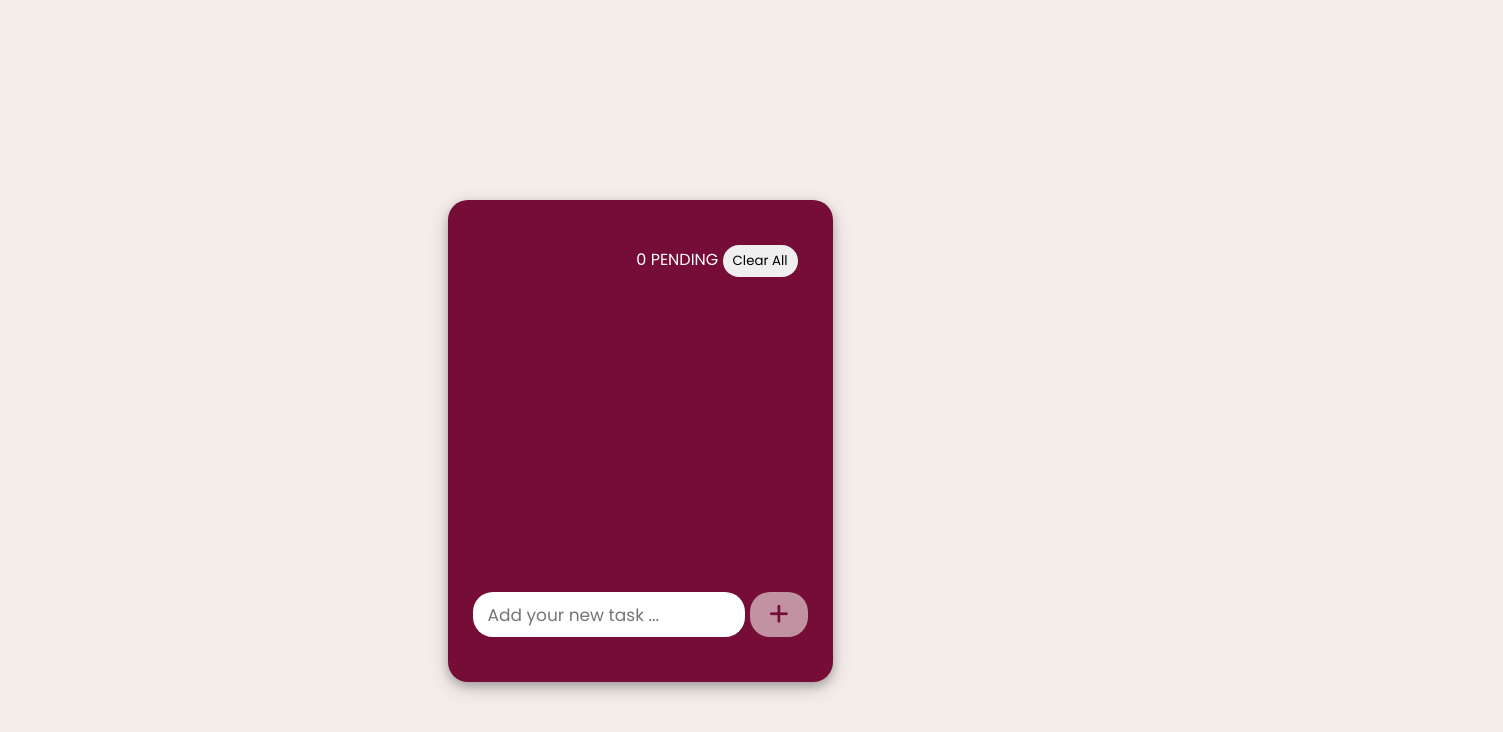
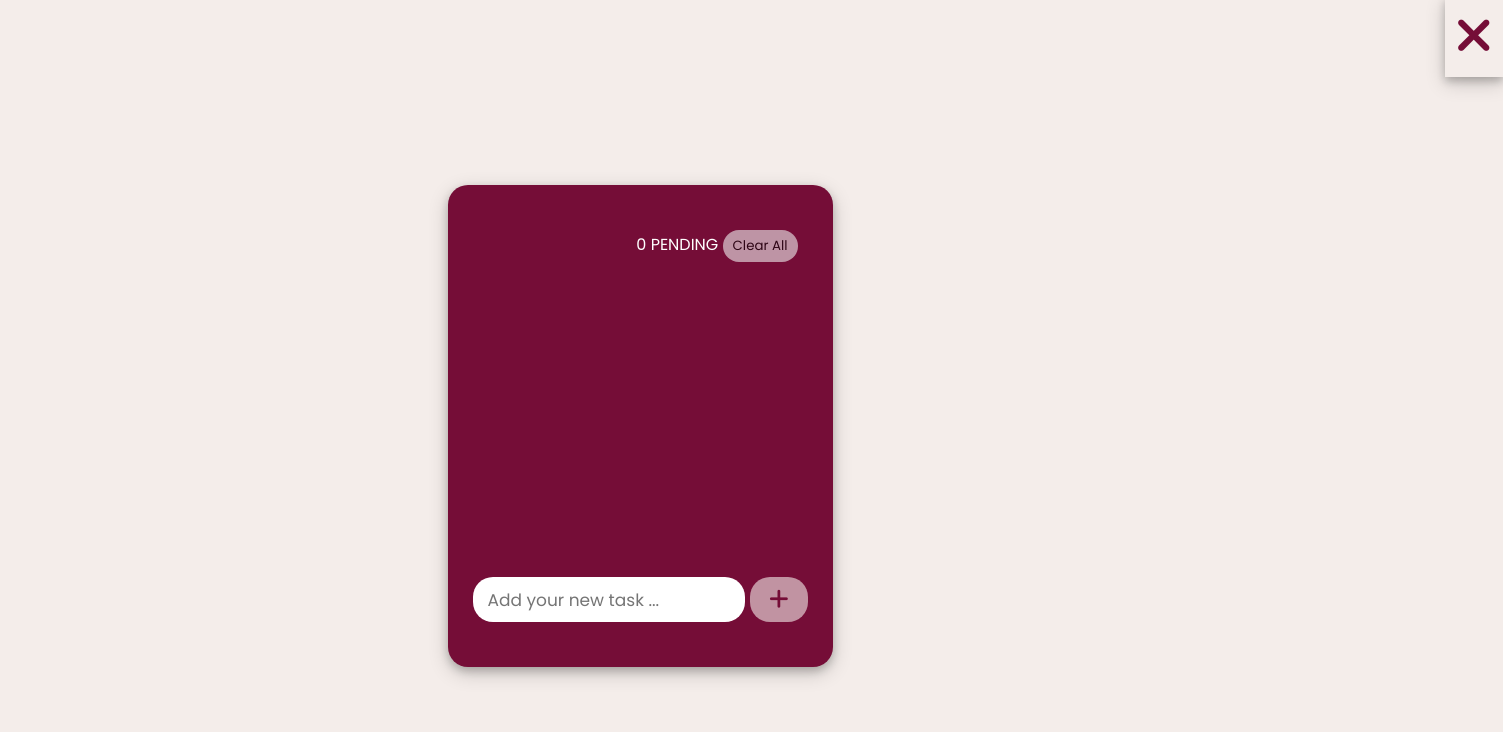
Before and after one commit to PK-5/preZent-V2, a plain HTML site: page todo-list.html in a window 1280 px wide. Shown: the whole page, 1503 px wide, since content can reach past the window. Drawn offline with Linux system fonts and the light colour scheme.

Commit message:
Todo List Changes

```diff
--- a/preZent-V2-2.css
+++ b/preZent-V2-2.css
@@ -1,9 +1,19 @@
+/* To-do List CSS */
 @import url('https://fonts.googleapis.com/css2?family=Poppins:wght@400;500;600;700$display=swap');
 *{
     margin: 0;
     padding: 0;
     box-sizing: border-box;
     font-family: 'Poppins', sans-serif;
+}
+
+#schBtn{
+    font-size: 50px;
+    margin-left: 1445px;
+    margin-top: 0px;
+    color: #750D37;
+    box-shadow: 0 4px 8px 0 rgba(0, 0, 0, 0.2), 0 6px 20px 0 rgba(0, 0, 0, 0.19);
+    padding: 5px 10px;
 }
 
 body{
@@ -14,6 +24,7 @@ body{
 
 .wrapper{
     margin: 200px auto;
+    margin-top: 110px;
     max-width: 385px;
     max-height: 500px;
     width: 100%;
@@ -67,8 +78,6 @@ body{
 
 }
 
-
-
 .todoList li{
     list-style: none;
     height: 45px;
@@ -115,9 +124,9 @@ body{
     border: none;
     outline: none;
     cursor: pointer;
+    opacity: 0.6;
+    pointer-events: none;
 }
-
-
 
 .footer button.active{
     opacity: 1;
--- a/preZent-V2-2.js
+++ b/preZent-V2-2.js
@@ -1,3 +1,4 @@
+//To-Do List JS (SP)
 //getting all required elements
 const inputBox = document.querySelector(".inputField input");
 const addBtn = document.querySelector(".inputField button");
@@ -61,7 +62,6 @@ function showTasks(){
         deleteAllBtn.classList.add("active"); //activate the clearall button
     }else{
         deleteAllBtn.classList.remove("active"); //deactivate the clearall button
-
     }
     let newLiTag = '';
     listArray.forEach((element, index) => {
@@ -70,6 +70,7 @@ function showTasks(){
     todoList.innerHTML = newLiTag; //adding new li tag inside ul tag
     inputBox.value = ""; //once task is added leave the input field blank
 }
+
 
 //delete task function
 function deleteTask(index){
--- a/todo-list.html
+++ b/todo-list.html
@@ -6,8 +6,10 @@
         <title>Todo List</title>
         <link rel="stylesheet" href="preZent-V2-2.css">
         <script src="https://kit.fontawesome.com/0d0c94afa5.js"></script>
+        <link rel="icon" href="favicon.png"> <!--favicon-->
     </head>
     <body>
+        <a href="Schedule-V2.html" id="schBtn"><i class="fas fa-times"></i></a>
         <div class="wrapper">
             <div class="footer">
                 <span><span class="pendingNumb"></span> PENDING </span>
```
